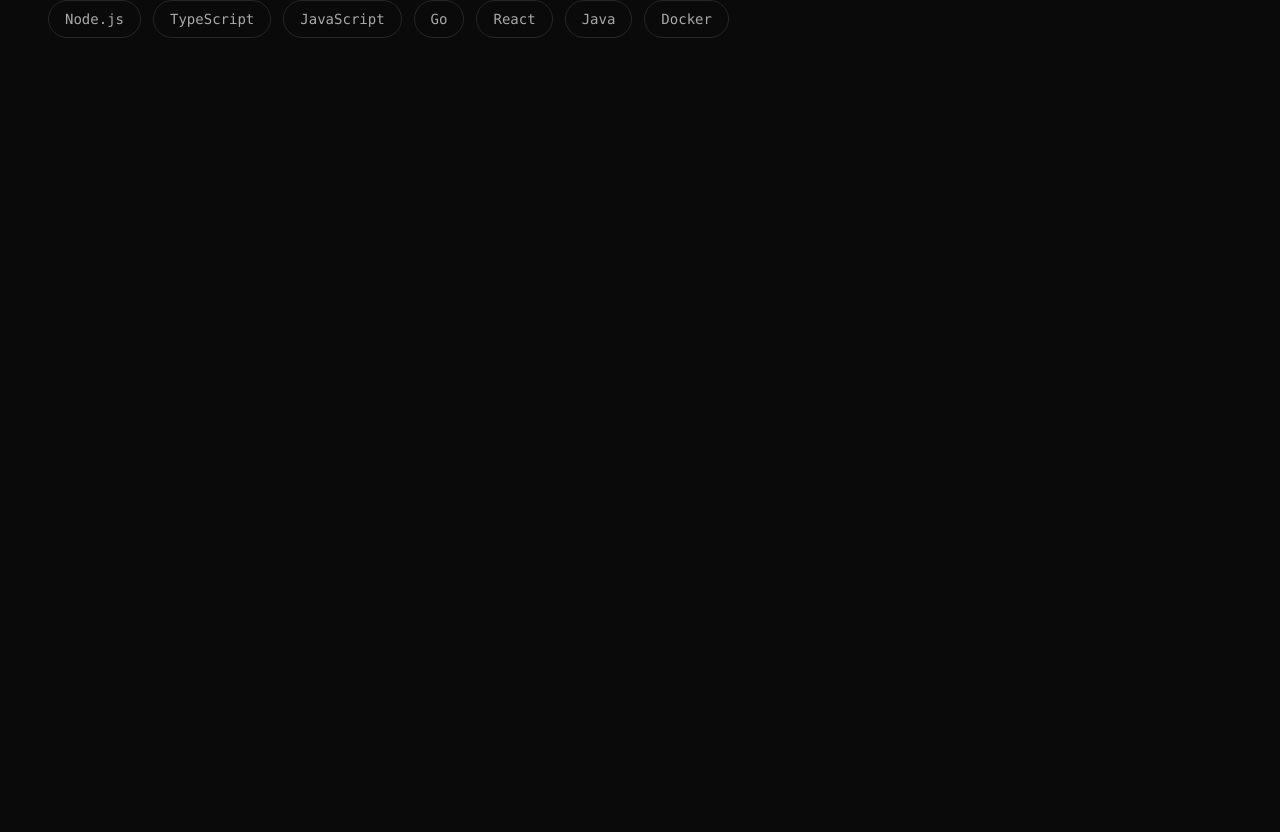
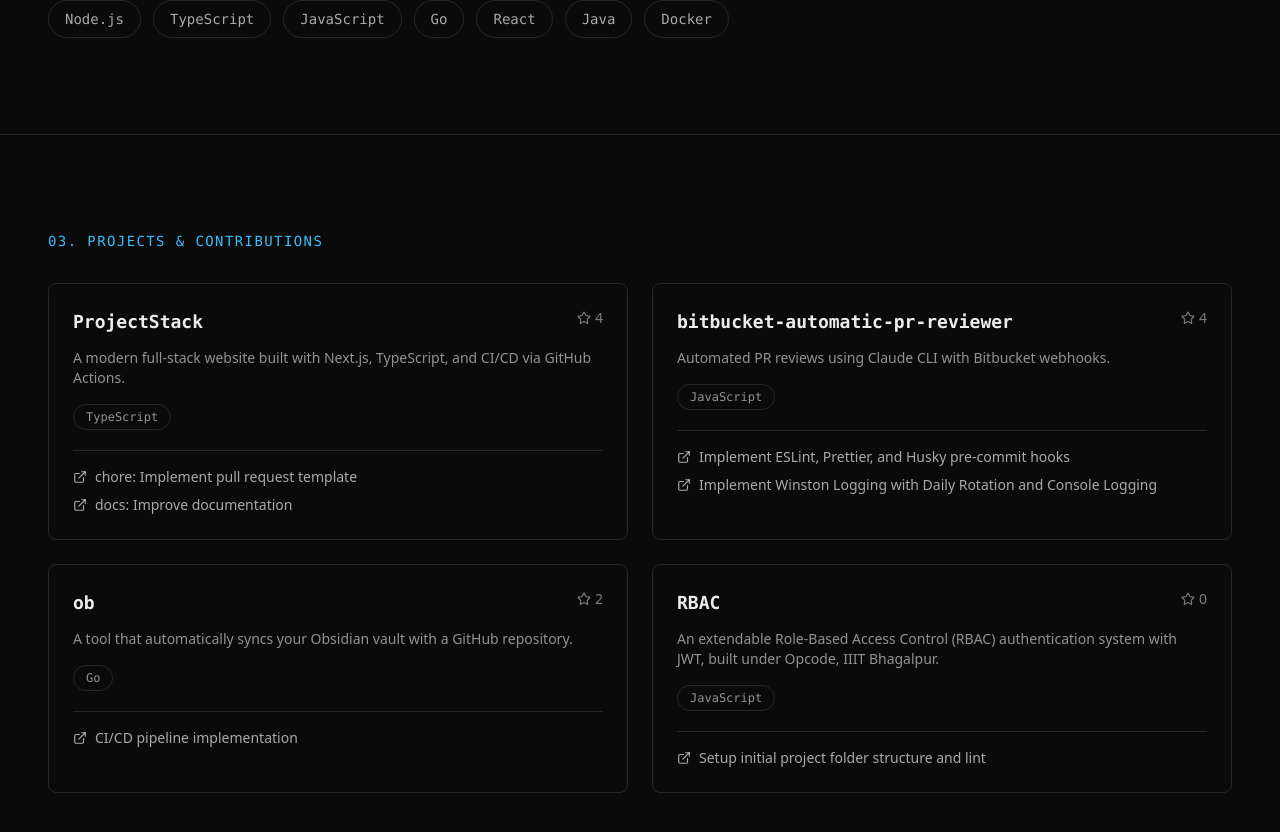
Before and after one commit to fernandoobarbosa/portfolio, a Next.js app: page / in a window 1280 px wide. Shown: the part 1099-1931 px from the top of the page. Before the commit the page ends 1233 px from the top, so only its background shows below. Built offline with nearby package versions, Linux system fonts and the light colour scheme.

Commit message:
feat: add Projects section with contribution cards

```diff
--- a/app/page.tsx
+++ b/app/page.tsx
@@ -1,6 +1,7 @@
 import Hero from "@/components/Hero";
 import About from "@/components/About";
 import Skills from "@/components/Skills";
+import Projects from "@/components/Projects";
 
 export default function Home() {
   return (
@@ -8,6 +9,7 @@ export default function Home() {
       <Hero />
       <About />
       <Skills />
+      <Projects />
     </main>
   );
 }
--- /dev/null
+++ b/components/ProjectCard.tsx
@@ -0,0 +1,42 @@
+import { ExternalLink, Star } from "lucide-react";
+import type { Project } from "@/content";
+
+export default function ProjectCard({ project }: { project: Project }) {
+  return (
+    <div className="rounded-lg border border-border p-6 transition-colors hover:border-accent">
+      <div className="flex items-start justify-between gap-4">
+        <a
+          href={project.url}
+          target="_blank"
+          rel="noreferrer"
+          className="font-mono text-lg font-semibold hover:text-accent"
+        >
+          {project.name}
+        </a>
+        <div className="flex items-center gap-1 text-sm text-foreground/50">
+          <Star size={14} />
+          {project.stars}
+        </div>
+      </div>
+      <p className="mt-3 text-sm text-foreground/60">{project.description}</p>
+      <span className="mt-4 inline-block rounded-full border border-border px-3 py-1 font-mono text-xs text-foreground/60">
+        {project.language}
+      </span>
+      <ul className="mt-5 flex flex-col gap-2 border-t border-border pt-4">
+        {project.contributions.map((contribution) => (
+          <li key={contribution.url + contribution.title}>
+            <a
+              href={contribution.url}
+              target="_blank"
+              rel="noreferrer"
+              className="flex items-center gap-2 text-sm text-foreground/70 hover:text-accent"
+            >
+              <ExternalLink size={14} />
+              {contribution.title}
+            </a>
+          </li>
+        ))}
+      </ul>
+    </div>
+  );
+}
--- /dev/null
+++ b/components/Projects.tsx
@@ -0,0 +1,20 @@
+import { projects } from "@/content";
+import ProjectCard from "@/components/ProjectCard";
+
+export default function Projects() {
+  return (
+    <section
+      id="projects"
+      className="border-t border-border px-6 py-24 md:px-12"
+    >
+      <h2 className="mb-8 font-mono text-sm uppercase tracking-widest text-accent">
+        03. Projects & Contributions
+      </h2>
+      <div className="grid grid-cols-1 gap-6 md:grid-cols-2">
+        {projects.map((project) => (
+          <ProjectCard key={project.url} project={project} />
+        ))}
+      </div>
+    </section>
+  );
+}
```
